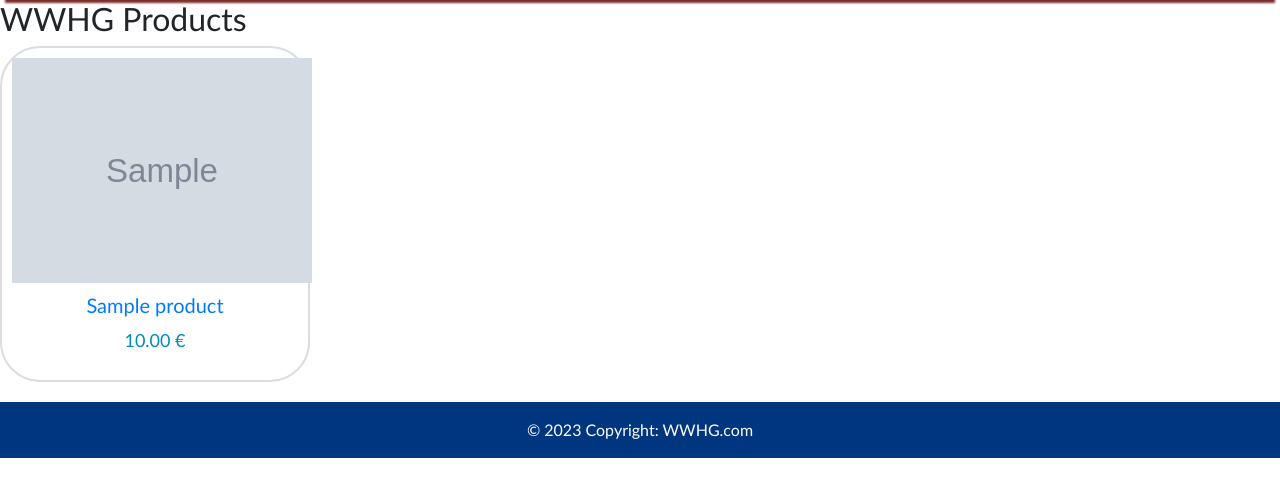
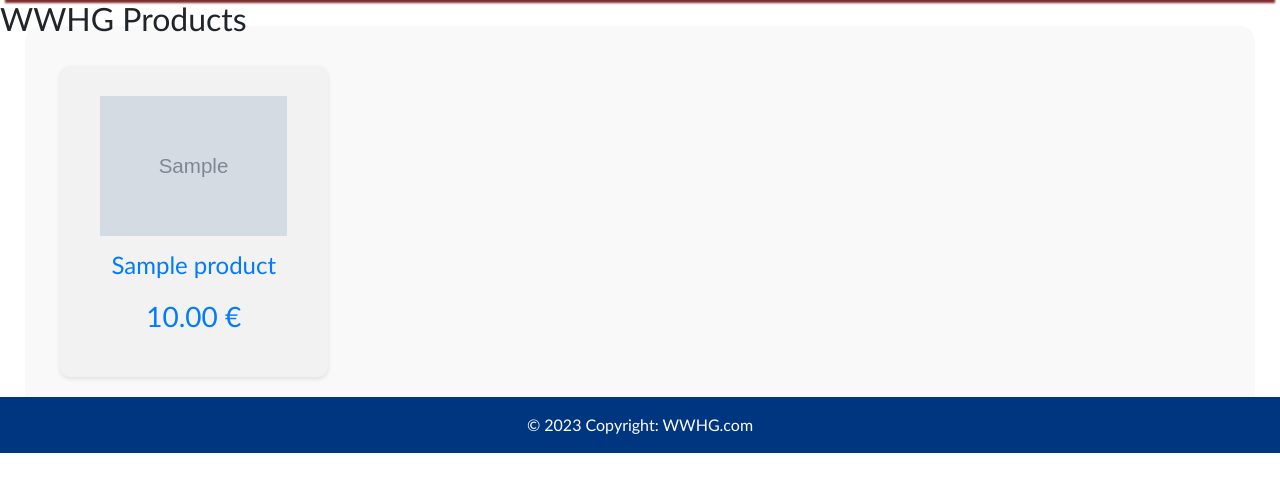
Before and after one commit to Tziim/WWHG, a Django app: page /products/ in a window 1280 px wide. Shown: the part 156-653 px from the top of the page. Run offline with Django 4.2, Linux system fonts and the light colour scheme; tables that the repository leaves empty hold one stand-in row (values such as "Sample post"); grey boxes marked "Sample" are stand-in pictures; some libraries are stand-ins or nearby versions.

Commit message:
Product view ilusamaks

```diff
--- a/wwhg_site/static/css/style.css
+++ b/wwhg_site/static/css/style.css
@@ -59,40 +59,74 @@ body {
 
 /*[ ALL-PRODUCTS VIEW ]
 ///////////////////////////////////////////////////////////
-*/
+/**/
 .product-container-ap {
     display: flex;
     flex-wrap: wrap;
-    justify-content: space-between;
-    align-items: center;
+    margin: -20px; /* To negate the column margin */
+    margin-left: 25px; /* Add spacing on the left, LEHELE */
+    margin-right: 25px; /* Add spacing on the right, LEHELE  */
+    padding: 20px; /* Add spacing around the entire product grid */
+    background-color: #f9f9f9; /* Background color for the entire grid */
+    border-radius: 15px; /* Add rounded corners to the entire grid */
 }
 
 .product-details-ap {
-    width: calc(25% - 10px); /* Adjust the width as needed */
-    margin-bottom: 20px;
-    padding: 10px;
-    border: 2px solid #ddd;
-    border-radius: 40px;
+    flex: 0 0 calc(25% - 30px); /* Four products per row, considering the margin */
+    padding: 30px; /* Increased padding */
+    box-sizing: border-box;
+    background-color: #f2f2f2; /* Grey background color */
+    border-radius: 10px; /* Rounded corners */
+    box-shadow: 0 2px 4px rgba(0, 0, 0, 0.1); /* Subtle box shadow */
+    margin: 20px 15px; /* Adjusted margin for spacing between elements */
+    transition: transform 0.2s ease-in-out; /* Add a transition effect for hover */
+    display: flex;
+    flex-direction: column;
+    justify-content: center;
+    align-items: center;
     text-align: center;
-    box-sizing: border-box;
+}
+
+.product-details-ap:hover {
+    transform: translateY(-5px); /* Add a slight lift effect on hover */
 }
 
 .product-image-ap {
-    max-width: 300px;
+    max-width: 90%; /* Slightly larger image size */
     height: auto;
+    display: block;
+    margin: 0 auto; /* Center the image */
 }
 
 .product-title-ap {
-    margin: 10px 0;
-    font-size: 20px;
+    font-size: 24px; /* Larger text size */
+    margin: 15px 0; /* Adjusted margin */
+    line-height: 1.2; /* Improved line spacing */
 }
 
 .product-price-ap {
-    font-size: 18px;
-    color: #008CBA;
+    font-size: 28px; /* Larger text size */
+    margin: 10px 0; /* Adjusted margin for price */
 }
 
+/* Media queries for responsive layout */
+@media (max-width: 1200px) {
+    .product-details-ap {
+        flex: 0 0 calc(33.33% - 30px); /* Three products per row for smaller screens */
+    }
+}
 
+@media (max-width: 992px) {
+    .product-details-ap {
+        flex: 0 0 calc(50% - 30px); /* Two products per row for even smaller screens */
+    }
+}
+
+@media (max-width: 768px) {
+    .product-details-ap {
+        flex: 0 0 calc(100% - 30px); /* One product per row for mobile screens */
+    }
+}
 
 /*[ PRODUCT DETAIL VIEW ]
 ///////////////////////////////////////////////////////////
```
